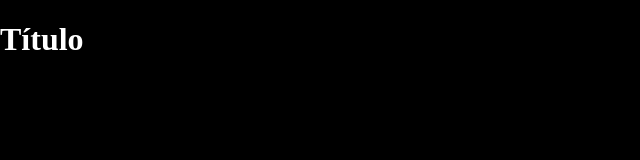
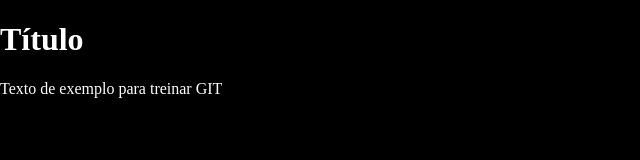
Before and after one commit to Eleson-Souza/modulogit, a plain HTML site: page index.html in a window 1280 px wide. Shown: the whole page, without its empty margins (0-640 px from the left). Drawn offline with Linux system fonts and the light colour scheme; files that its build step writes are made by us from their sources.

Commit message:
Nova funcionalidade x

```diff
--- a/index.html
+++ b/index.html
@@ -8,5 +8,6 @@
 </head>
 <body style="background-color: #000;">
     <h1>Título</h1>
+    <p>Texto de exemplo para treinar GIT</p>
 </body>
 </html>
```
Also changed, not shown: 1 other file.
